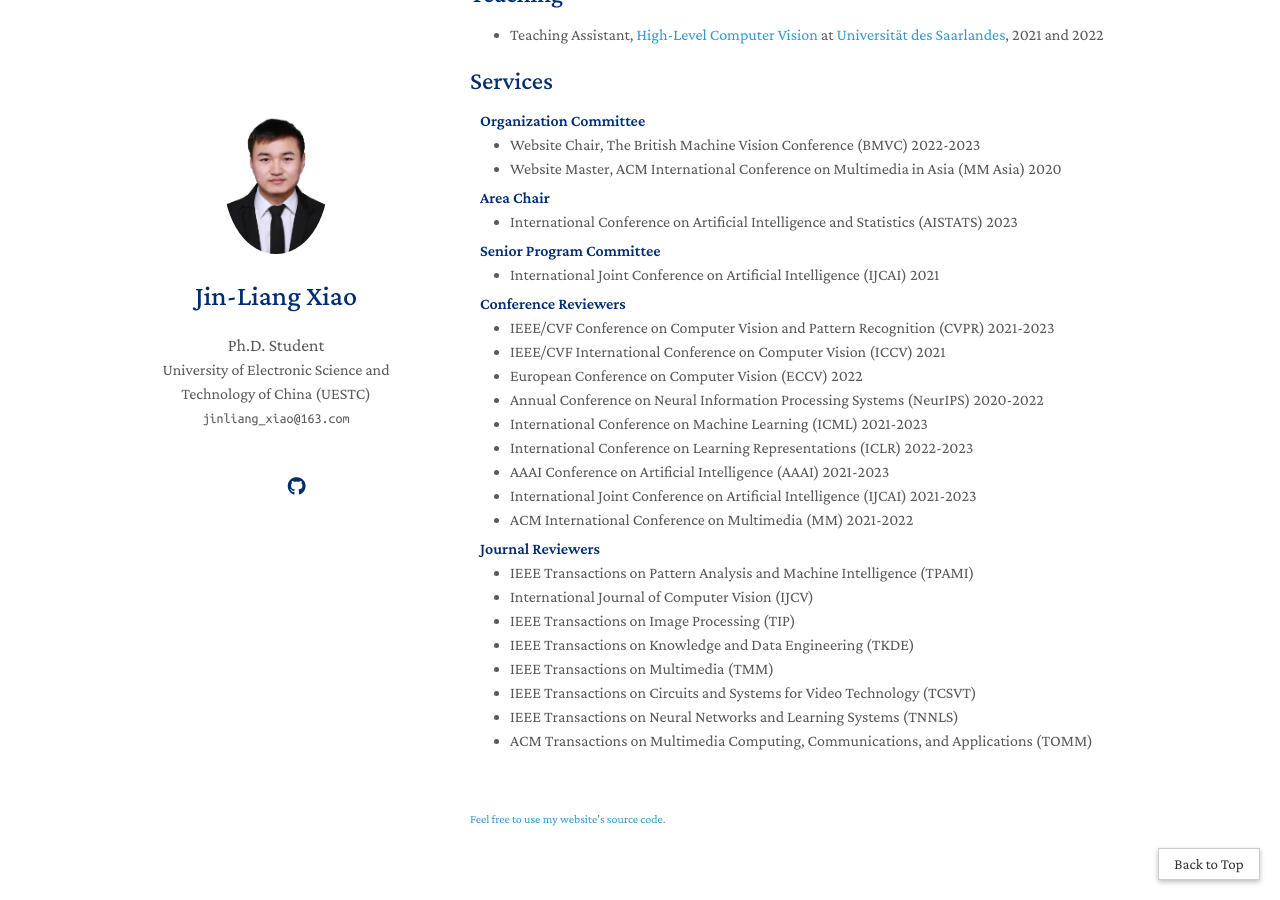
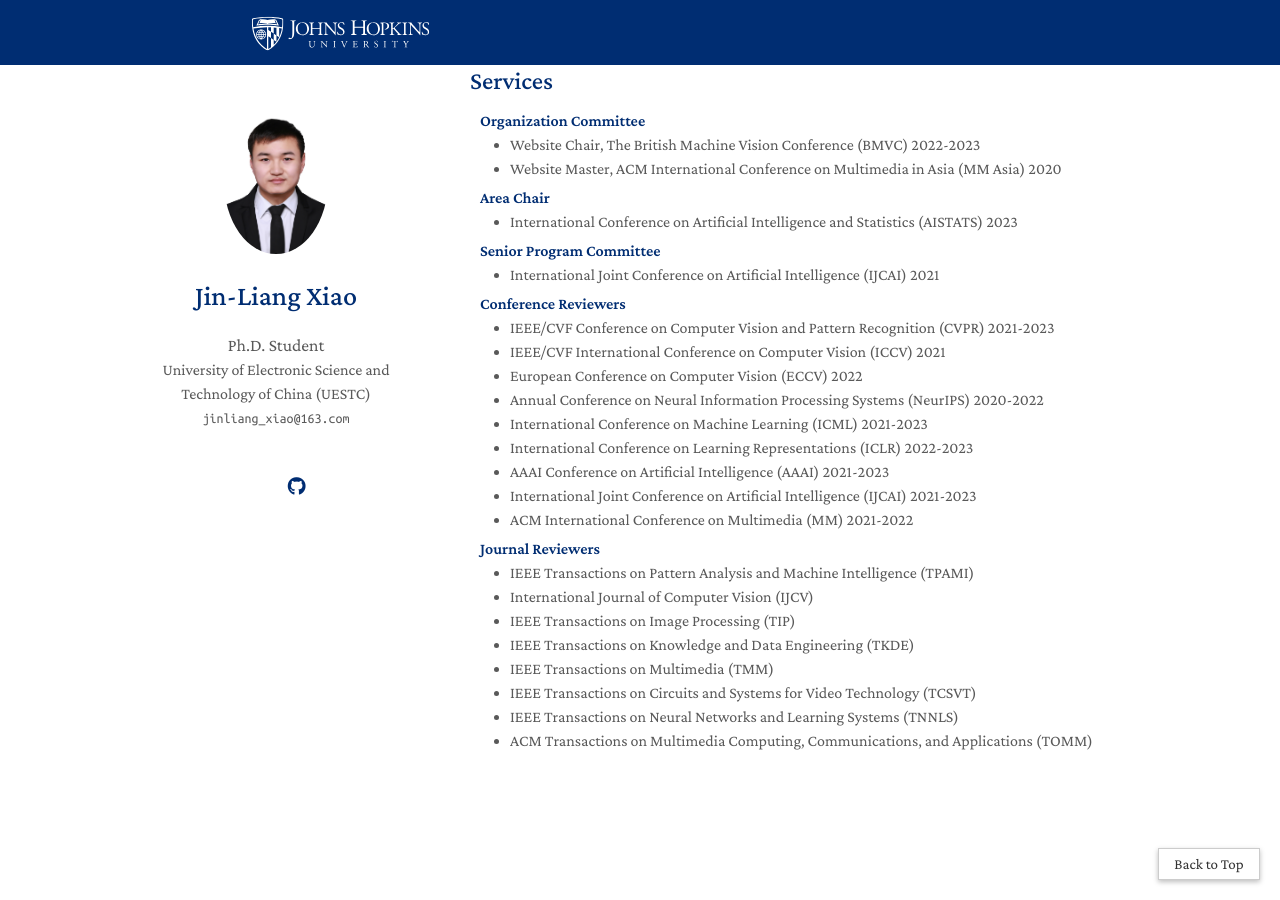
Before and after one commit to Jin-liangXiao/Jin-liangXiao.github.io, a Jekyll site: the page built from index.md, in a window 1280 px wide and 900 px high, scrolled down 2672 px. Built offline with Jekyll 4.4.1, drawn with Linux system fonts in a browser that asks for light colours; nearby versions of some CDN libraries; comment, search, counter and statistics services are not loaded; a style sheet for code colours, icons or effects is not loaded; our own code applies the rules of GitHub Pages for plain Markdown files.

Commit message:
Update _config.yml

```diff
--- a/_config.yml
+++ b/_config.yml
@@ -11,7 +11,7 @@
 description: Jin-Liang Xiao is currently working toward the Ph.D. degree. His research lies in image fusion.
 
 # The option is used to enable the Johns Hopkins template.
-enable_jhu_logo: false
+enable_jhu_logo: true
 
 # The option is used to show the last update time.
 enable_last_update: false
@@ -29,8 +29,8 @@
 favicon_dark: ./assets/img/uestc.jpg
 
 # Footnotes
-footnote: Feel free to use my website's source code.
-footnote_link: https://github.com/yaoyao-liu/minimal-light
+# footnote: Feel free to use my website's source code.
+# footnote_link: https://github.com/yaoyao-liu/minimal-light
 
 # Analytics
 # Please remove the following lines about analytics services if you fork my project.
```
